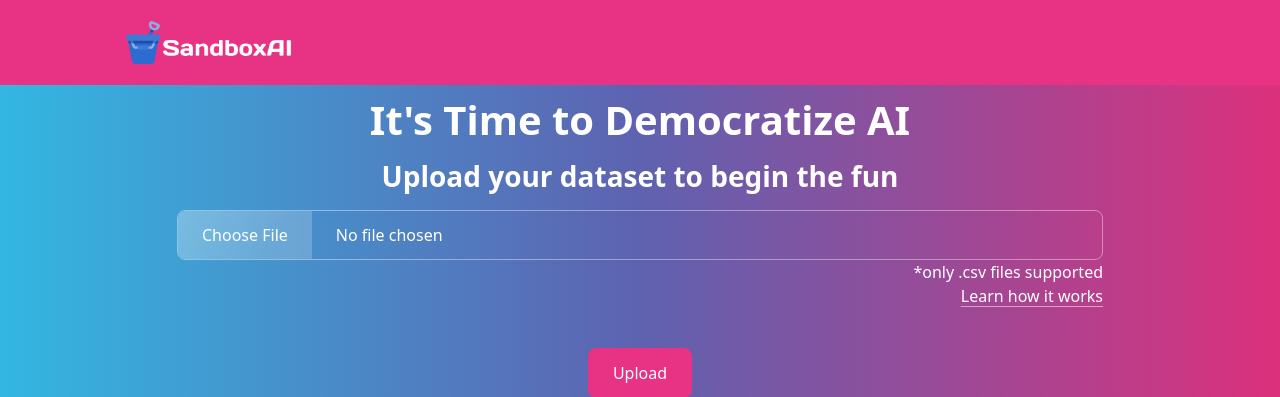
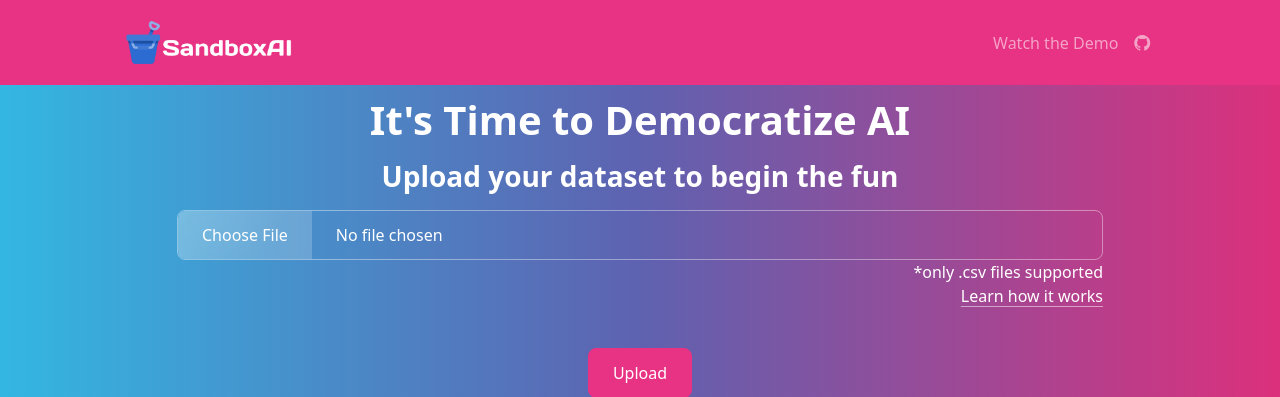
Before and after one commit to adameubanks/SandboxAI, a Flask app: page / in a window 1280 px wide. Shown: the top 397 px of the page. Run offline with Flask 2, Linux system fonts and the light colour scheme; some libraries are stand-ins or nearby versions.

Commit message:
added demo and github link

```diff
--- a/templates/layout.html
+++ b/templates/layout.html
@@ -24,8 +24,21 @@
 <body>
 <nav class="navbar navbar-expand-lg fixed-top bg-primary" data-bs-theme="dark">
     <div class="col-lg-1"></div>
-    <div class="col-lg-10">
+    <div class="col-lg-10 d-flex justify-content-between">
         <a class="navbar-brand" href="{{ url_for('uploadFile') }}"><img src="/static/SandBoxAILogo.png" class="d-inline-block align-top" height="43" width="172"></a>
+        <button class="navbar-toggler" type="button" data-toggle="collapse" data-target="#navbarNav" aria-controls="navbarNav" aria-expanded="false" aria-label="Toggle navigation">
+            <span class="navbar-toggler-icon"></span>
+        </button>
+        <div class="collapse navbar-collapse" id="navbarNav">
+            <ul class="navbar-nav ms-auto">
+                <li class="nav-item">
+                    <a class="nav-link" href="https://www.youtube.com/watch?v=04pOT5lmiK0" target="_blank">Watch the Demo</a>
+                </li>
+                <li class="nav-item">
+                    <a class="nav-link" href="https://github.com/KhanradCoder/SandboxAI" target="_blank"><i class="bi bi-github"></i></a>
+                </li>
+            </ul>
+        </div>
     </div>
     <div class="col-lg-1"></div>
 </nav>
```
